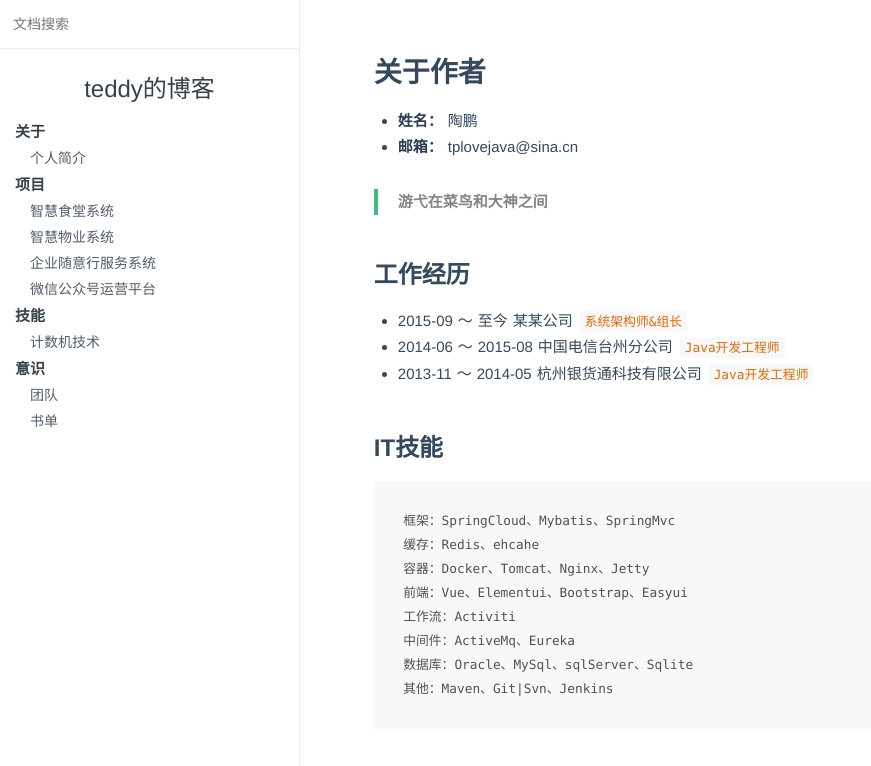
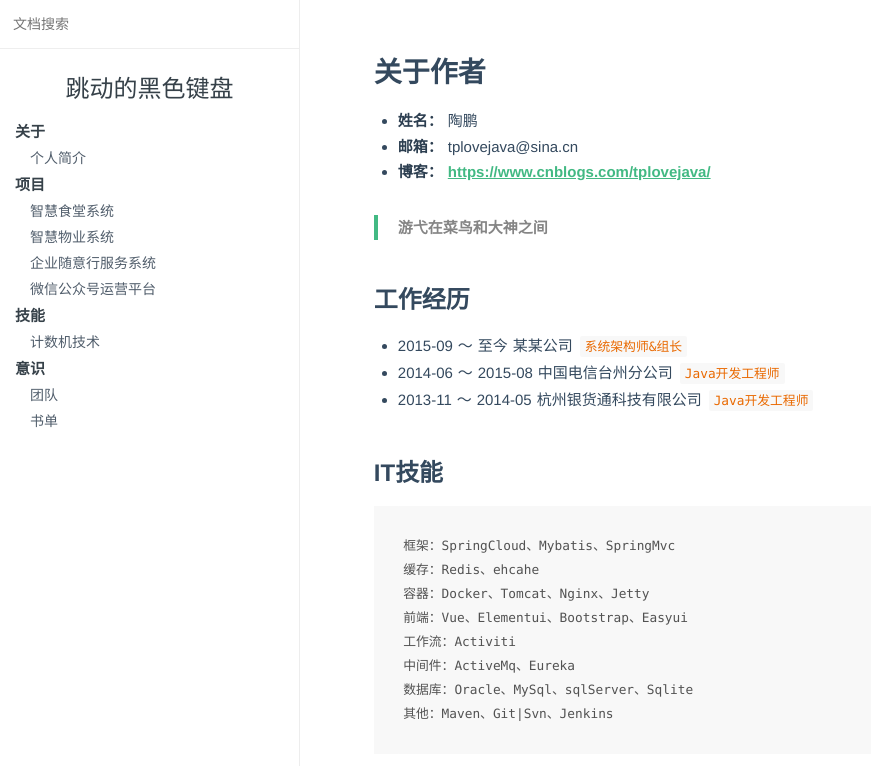
Before and after one commit to tplovejava/tp.github.io, a plain HTML site: page index.html in a window 1280 px wide. Shown: the top 766 px of the page, without its empty margins (0-871 px from the left). Drawn offline with Linux system fonts and the light colour scheme.

Commit message:
个人博客

```diff
--- a/index.html
+++ b/index.html
@@ -2,7 +2,7 @@
 <html lang="zh">
 <head>
   <meta charset="UTF-8">
-  <title>teddy的博客</title>
+  <title>跳动的黑色键盘</title>
   <meta name="description" content="RunningGhost">
   <meta name="viewport" content="width=device-width, user-scalable=no, initial-scale=1.0, maximum-scale=1.0, minimum-scale=1.0">
   <link rel="stylesheet" type="text/css" href="/main/dist/docsify/themes/vue.css">
@@ -57,7 +57,7 @@
 
     window.$docsify = {
         el: '#app',                //初始化的挂载元素
-        name: 'teddy的博客',//文档标题，会显示在侧边栏顶部。
+        name: '跳动的黑色键盘',//文档标题，会显示在侧边栏顶部。
         nameLink: '/',         //点击文档标题后跳转的链接地址。{nameLink:{'/zh-cn/':'/zh-cn/','/':'/'}}
         loadSidebar: sidebar,      //加载自定义侧边栏， loadSidebar:true时，默认加载_sidebar.md(指定加载 loadSidebar:summary.md)
         subMaxLevel: 8,         //自定义侧边栏后默认不会再生成目录，你也可以通过设置生成目录的最大层级开启这个功能。默认subMaxLevel: 0
--- a/wiki/home.md
+++ b/wiki/home.md
@@ -2,6 +2,7 @@
 
 - **姓名：** 陶鹏
 - **邮箱：** tplovejava@sina.cn
+- **博客：** https://www.cnblogs.com/tplovejava/
 
 >游弋在菜鸟和大神之间
 
```
